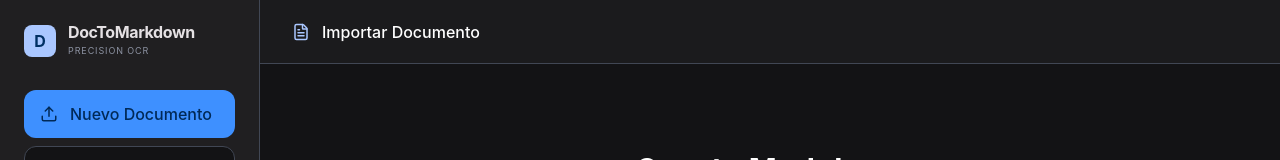
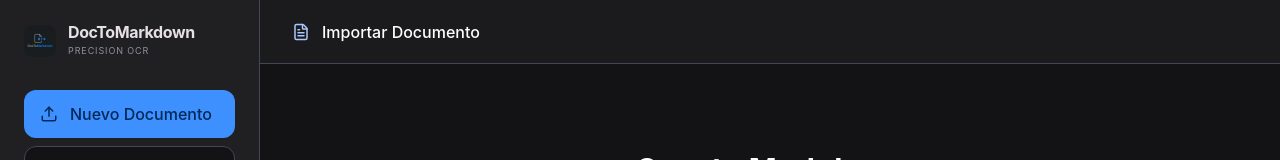
Before and after one commit to manueladolfo/DocTomdAI, a React (Vite) app: page / in a window 1280 px wide. Shown: the top 160 px of the page. Built offline with nearby package versions, Linux system fonts and the light colour scheme; no server answers.

Commit message:
style: import premium logo from Google Stitch

```diff
--- a/src/App.tsx
+++ b/src/App.tsx
@@ -435,9 +435,10 @@ export default function App() {
       {/* Sidebar lateral */}
       <aside className="flex flex-col h-screen fixed left-0 top-0 z-40 bg-surface-container dark:bg-surface-container-high border-r border-outline-variant w-[260px] shrink-0">
         <div className="p-6 flex flex-col h-full">
-          {/* Logo */}
           <div className="flex items-center gap-3 mb-8 cursor-pointer" onClick={handleNewDocument}>
-            <div className="w-8 h-8 rounded-lg bg-primary flex items-center justify-center text-on-primary font-bold">D</div>
+            <div className="w-8 h-8 rounded-lg overflow-hidden flex items-center justify-center">
+              <img src="/logo.png" alt="DocToMarkdown Logo" className="w-full h-full object-cover rounded-lg" />
+            </div>
             <div>
               <h1 className="text-title-sm font-title-sm font-bold text-on-surface tracking-tight leading-none">DocToMarkdown</h1>
               <p className="text-[9px] uppercase tracking-widest text-outline mt-1 font-label-caps">Precision OCR</p>
```
Also changed, not shown: public/logo.png (added).
